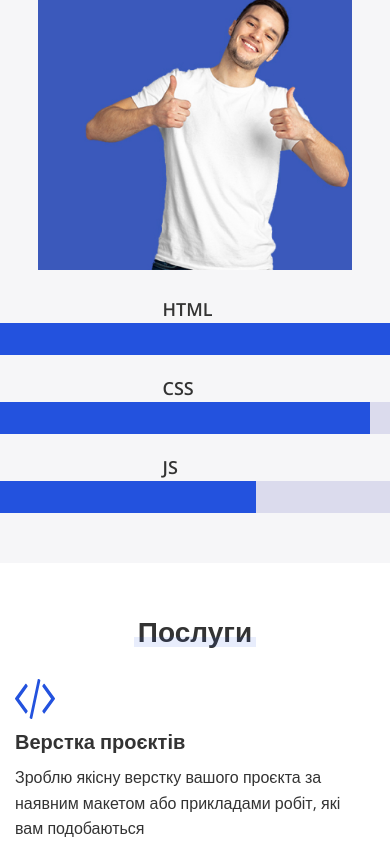
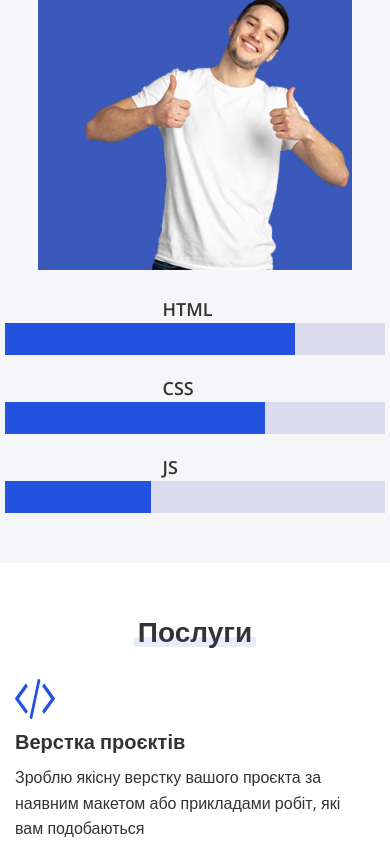
Before and after one commit to YurKo22/portfolio_ukr, a plain HTML site: page index.html in a window 390 px wide. Shown: the part 1622-2467 px from the top of the page. Drawn offline with nearby package versions, Linux system fonts and the light colour scheme; files whose address does not match are found by name.

Commit message:
1.2.3.1
Adaptive of Section Services Final

```diff
--- a/css/style.css
+++ b/css/style.css
@@ -1002,7 +1002,7 @@ body {
     bottom: 2px;
   }
   .skills__info-row {
-    width: 70vh;
+    width: 45vh;
   }
   .skills__info-item:not(:last-child) {
     margin-bottom: 24px;
```
